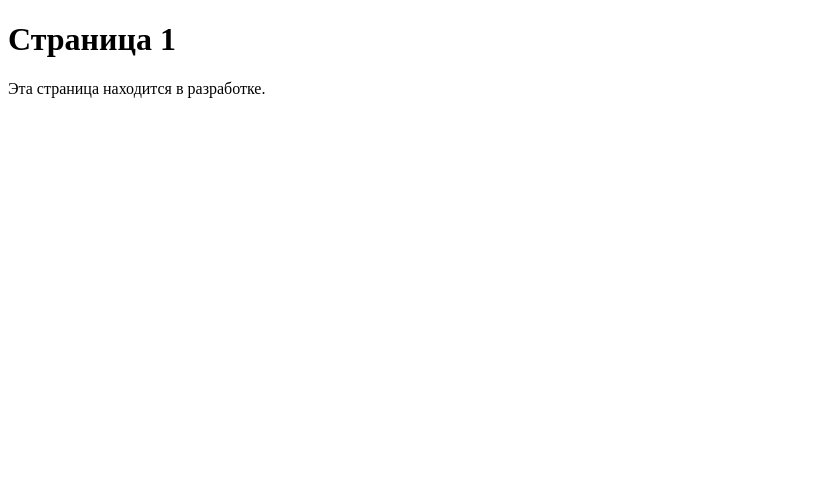
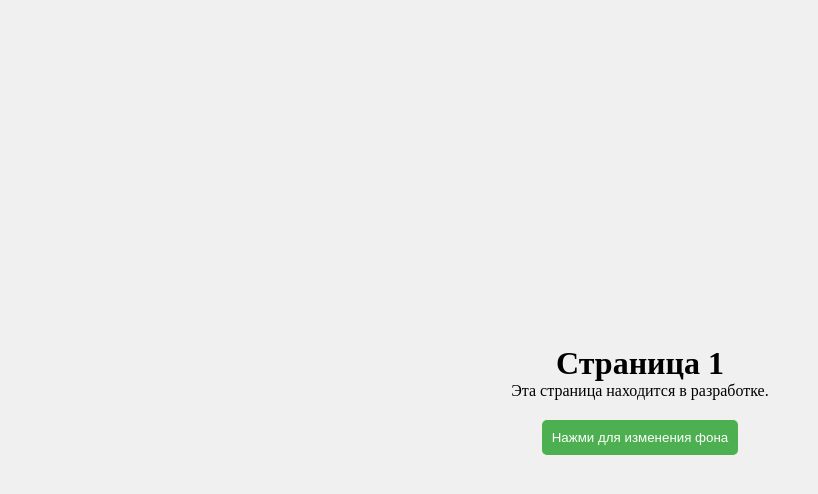
Before and after one commit to JarulaNik/JarulaNik.github.io, a plain HTML site: page page1.html in a window 1280 px wide. Shown: the whole page, without its empty margins (0-818 px from the left). Drawn offline with Linux system fonts and the light colour scheme.

Commit message:
Update page1.html

```diff
--- a/page1.html
+++ b/page1.html
@@ -4,9 +4,53 @@
   <meta charset="UTF-8">
   <meta name="viewport" content="width=device-width, initial-scale=1.0">
   <title>Страница 1</title>
+  <style>
+    body {
+      margin: 0;
+      padding: 0;
+      height: 100vh;
+      display: flex;
+      flex-direction: column;
+      justify-content: center;
+      align-items: center;
+      background-color: #f0f0f0; /* Цвет фона */
+      transition: background-color 0.5s ease; /* Плавный переход цвета фона */
+    }
+
+    h1, p {
+      margin: 0;
+    }
+
+    #slider {
+      margin-top: 20px;
+      cursor: pointer;
+      padding: 10px;
+      background-color: #4CAF50; /* Зеленый цвет кнопки */
+      color: white;
+      border: none;
+      border-radius: 5px;
+      outline: none;
+    }
+  </style>
 </head>
 <body>
   <h1>Страница 1</h1>
   <p>Эта страница находится в разработке.</p>
+
+  <button id="slider">Нажми для изменения фона</button>
+
+  <script>
+    const body = document.body;
+    const slider = document.getElementById('slider');
+    let darkMode = false;
+
+    slider.addEventListener('click', function() {
+      // Переключаемся между темным и светлым режимом
+      darkMode = !darkMode;
+
+      // Устанавливаем цвет фона в зависимости от режима
+      body.style.backgroundColor = darkMode ? '#333' : '#f0f0f0';
+    });
+  </script>
 </body>
 </html>
```
